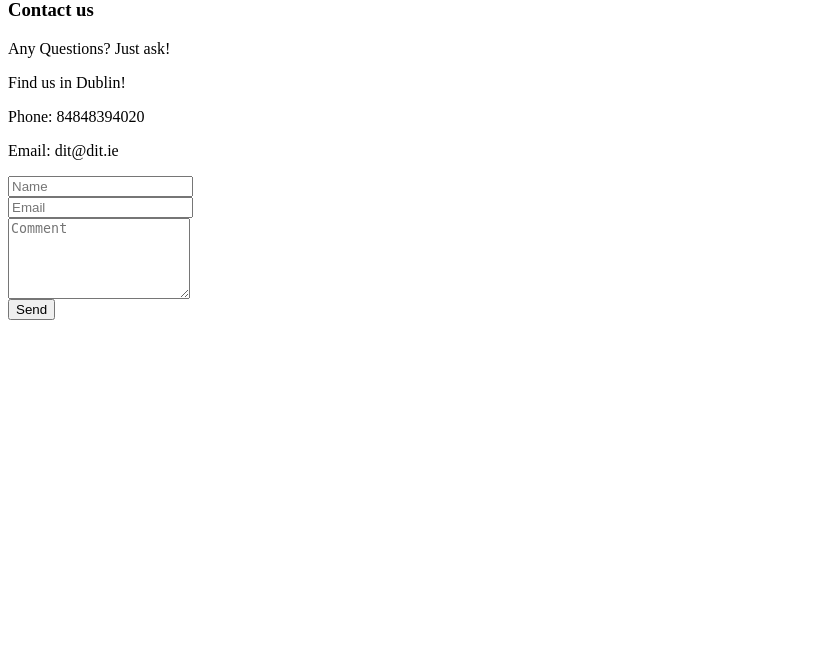
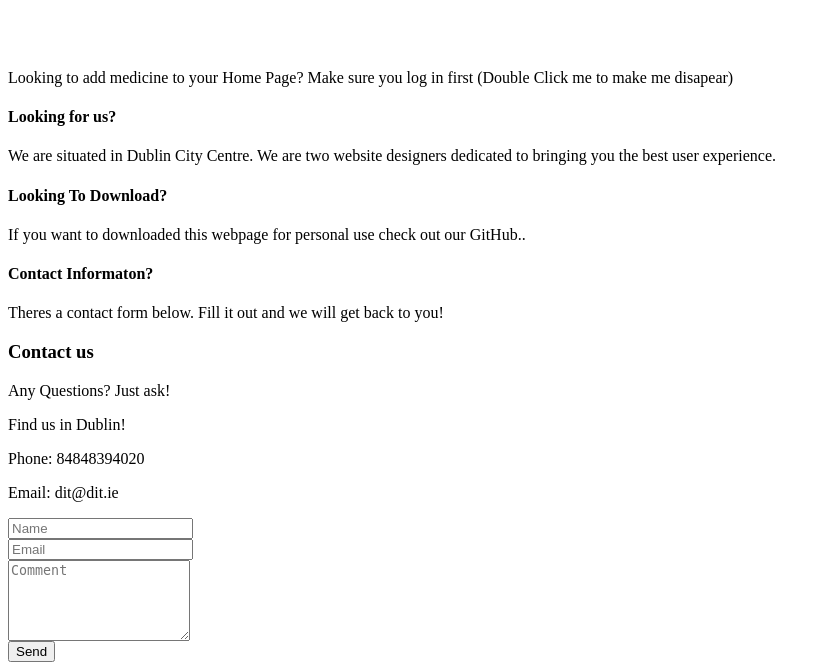
Before and after one commit to IlytaN/medicine_web, a CodeIgniter app: the page made by application/views/main/index.php in a window 1280 px wide. Shown: the part 1108-1778 px from the top of the page, without its empty margins (0-830 px from the left). Before the commit the page ends 1428 px from the top, so only its background shows below. Run offline with CodeIgniter, Linux system fonts and the light colour scheme.

Commit message:
Update index.php

```diff
--- a/application/views/main/index.php
+++ b/application/views/main/index.php
@@ -1,45 +1,158 @@
 <!-- home page is here. don't need <header> or <body> tags here -->
 <!-- if you want to add jQuery/ bootstrap links to header or edit the navigation bar, please go to views/menu/header.php -->
-<div class="container">
+
+ <!-- Div & JavaScript fora RealTime clock -->
+<div id="clockbox" style="text-align:center; font-family:monospace;">
+<script type="text/javascript">
+tday=new Array("Sunday","Monday","Tuesday","Wednesday","Thursday","Friday","Saturday");
+tmonth=new Array("January","February","March","April","May","June","July","August","September","October","November","December");
+
+function GetClock(){
+var d=new Date();
+var nday=d.getDay(),nmonth=d.getMonth(),ndate=d.getDate(),nyear=d.getFullYear();
+var nhour=d.getHours(),nmin=d.getMinutes(),nsec=d.getSeconds(),ap;
+
+if(nhour==0){ap=" AM";nhour=12;}
+else if(nhour<12){ap=" AM";}
+else if(nhour==12){ap=" PM";}
+else if(nhour>12){ap=" PM";nhour-=12;}
+
+if(nmin<=9) nmin="0"+nmin;
+if(nsec<=9) nsec="0"+nsec;
+
+document.getElementById('clockbox').innerHTML=""+tday[nday]+", "+tmonth[nmonth]+" "+ndate+", "+nyear+" "+nhour+":"+nmin+":"+nsec+ap+"";
+}
+
+window.onload=function(){
+GetClock();
+setInterval(GetClock,1000);
+}
+</script>
+</div>
+
+<!-- jumbotron to head the page -->
   <div class="jumbotron">
     <h1>Medicine web</h1>
-    <p>Hello, This is the home page of medicine web where you can search any medicne you want!</p>
+    <p>Hello, This is the home page of medicine web where you find any medicine you want!</p>
   </div>
+
+
+
+
+ <div class="c-wrapper">
+<div id="carousel" class="carousel slide" data-ride="carousel">
+  <!-- Indicators -->
+  <ol class="carousel-indicators">
+    <li data-target="#carousel" data-slide-to="0" class="active"></li>
+    <li data-target="#carousel" data-slide-to="1"></li>
+    <li data-target="#carousel" data-slide-to="2"></li>
+  </ol>
+
+  <!-- Wrapper for slides -->
+  <div class="carousel-inner">
+    <div class="item active">
+      <img src="http://www.doctorswhocreate.com/wp-content/uploads/2017/11/doctor-1461911723OIY-e1509992895205-600x400.jpg">
+    </div>
+        <div class="item">
+             <img src="https://asthma-education.com/wp-content/uploads/2017/03/the-doctor-with-a-stethoscope.jpg">
+    </div>
+    <div class="item">
+      <img src="https://fm.cnbc.com/applications/cnbc.com/resources/img/editorial/2014/07/23/101860421-pilles.600x400.jpg?v=1498062454">
+    </div>
+  </div>
+
+  <!-- Controls -->
+  <a class="left carousel-control" href="#carousel" data-slide="prev">
+    <span class="icon-prev"></span>
+  </a>
+  <a class="right carousel-control" href="#carousel" data-slide="next">
+    <span class="icon-next"></span>
+  </a>
+</div>
 </div>
 
-  <div id="myCarousel" class="carousel slide" data-ride="carousel">
-    <!-- Indicators -->
-    <ol class="carousel-indicators">
-      <li data-target="#myCarousel" data-slide-to="0" class="active"></li>
-      <li data-target="#myCarousel" data-slide-to="1"></li>
-      <li data-target="#myCarousel" data-slide-to="2"></li>
-    </ol>
 
-    <!-- Wrapper for slides -->
-    <div class="carousel-inner" role="listbox">
-      <div class="item active">
-        <img src="img/doctor.jpg" alt="Doctor">
-      </div>
+<br>
+<br>
+<br>
+<div class="disapear">
+<script>
+$(document).ready(function(){
+    $("p").dblclick(function(){
+        $(this).hide();
+    });
+});
+</script>
 
-      <div class="item">
-        <img src="img/doctor.jpg" alt="Doctor">
-      </div>
+<p class="lead"> Looking to add medicine to your Home Page? Make sure you log in first (Double Click me to make me disapear)</p>
+</div>
 
-      <div class="item">
-        <img src="img/doctor.jpg" alt="Doctor">
-      </div>
-    </div>
+<div id="map-container" class="col-md-6"></div>
+<script>
+function init_map() {
+		var var_location = new google.maps.LatLng(53.349805,-6.260310);
+        var var_mapoptions = {
+          center: var_location,
+          zoom: 14
+        };
+		var var_marker = new google.maps.Marker({
+			position: var_location,
+			map: var_map,
+			title:"Dublin"});
 
-    <!-- Left and right controls -->
-    <a class="left carousel-control" href="#myCarousel" role="button" data-slide="prev">
-      <span class="glyphicon glyphicon-chevron-left" aria-hidden="true"></span>
-      <span class="sr-only">Previous</span>
-    </a>
-    <a class="right carousel-control" href="#myCarousel" role="button" data-slide="next">
-      <span class="glyphicon glyphicon-chevron-right" aria-hidden="true"></span>
-      <span class="sr-only">Next</span>
-    </a>
-  </div>
+        var var_map = new google.maps.Map(document.getElementById("map-container"),
+            var_mapoptions);
+
+		var_marker.setMap(var_map);
+        }
+
+      google.maps.event.addDomListener(window, 'load', init_map);
+
+    </script>
+
+    <div id="products" class="row list-group">
+        <div class="item  col-xs-4 col-lg-4">
+            <div class="thumbnail">
+
+                <div class="caption">
+                      <h4 class="group inner list-group-item-heading">
+                        Looking for us?</h4>
+                    <p class="group inner list-group-item-text">
+                       We are situated in Dublin City Centre. We are two website designers dedicated to bringing you the best user experience.</p>
+                </div>
+            </div>
+        </div>
+        <div class="item  col-xs-4 col-lg-4">
+            <div class="thumbnail">
+                <div class="caption">
+                    <h4 class="group inner list-group-item-heading">
+                        Looking To Download?</h4>
+                    <p class="group inner list-group-item-text">
+                      If you want to downloaded this webpage for personal use check out our GitHub.. </p>
+                    <div class="row">
+
+                    </div>
+                </div>
+            </div>
+        </div>
+        <div class="item  col-xs-4 col-lg-4">
+            <div class="thumbnail">
+
+                <div class="caption">
+                    <h4 class="group inner list-group-item-heading">
+                        Contact Informaton?</h4>
+                    <p class="group inner list-group-item-text">
+                        Theres a contact form below. Fill it out and we will get back to you!</p>
+
+
+                        </div>
+                    </div>
+                </div>
+            </div>
+
+
+
+
 
   <h3 class="text-center">Contact us</h3>
 
@@ -67,7 +180,5 @@
         </div>
       </div>
     </div>
+
 </div>
-
-
-   <!-- Note: if you want to access a page, go to controller page> function. Like the above line shown.-->
```
